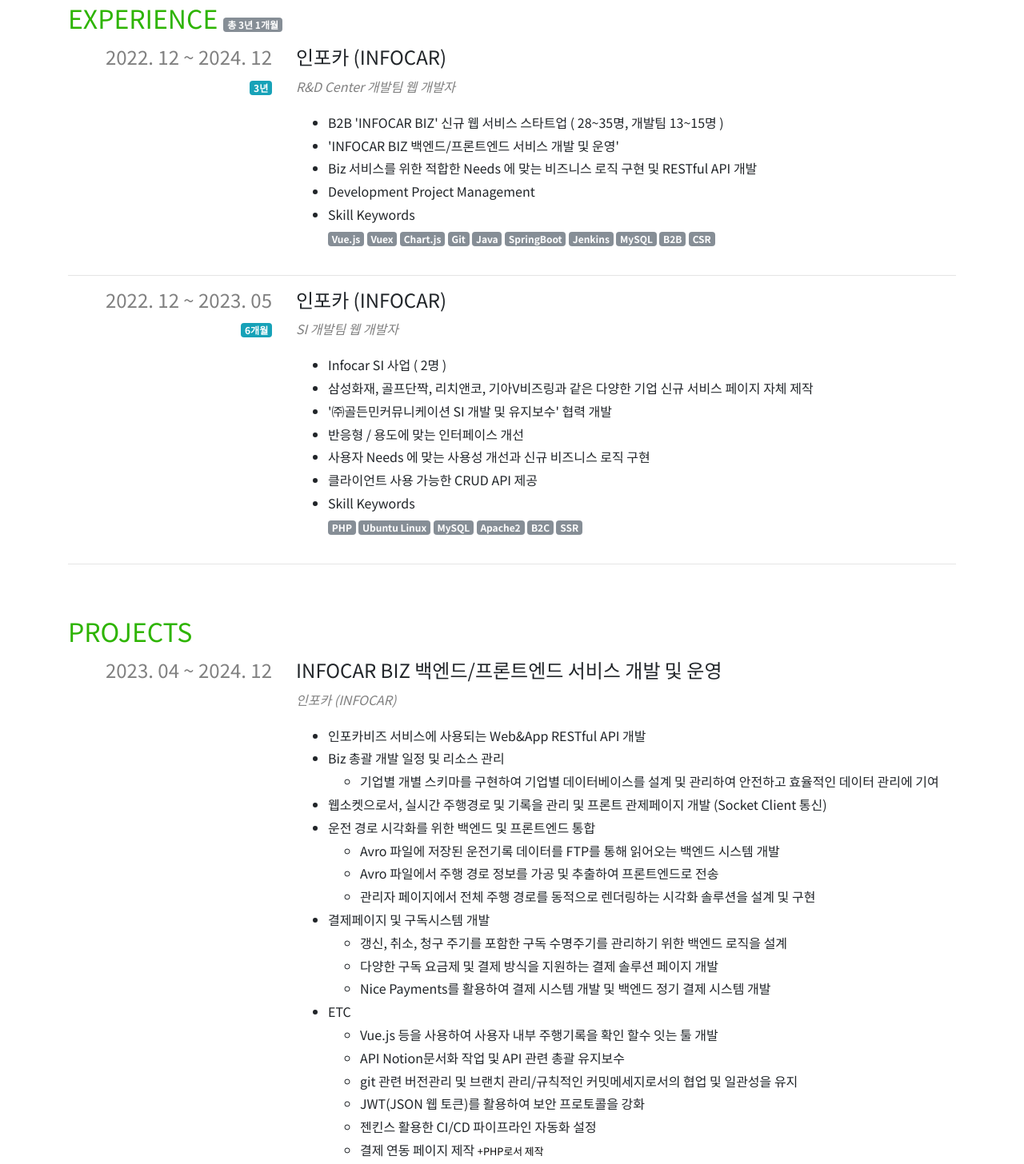
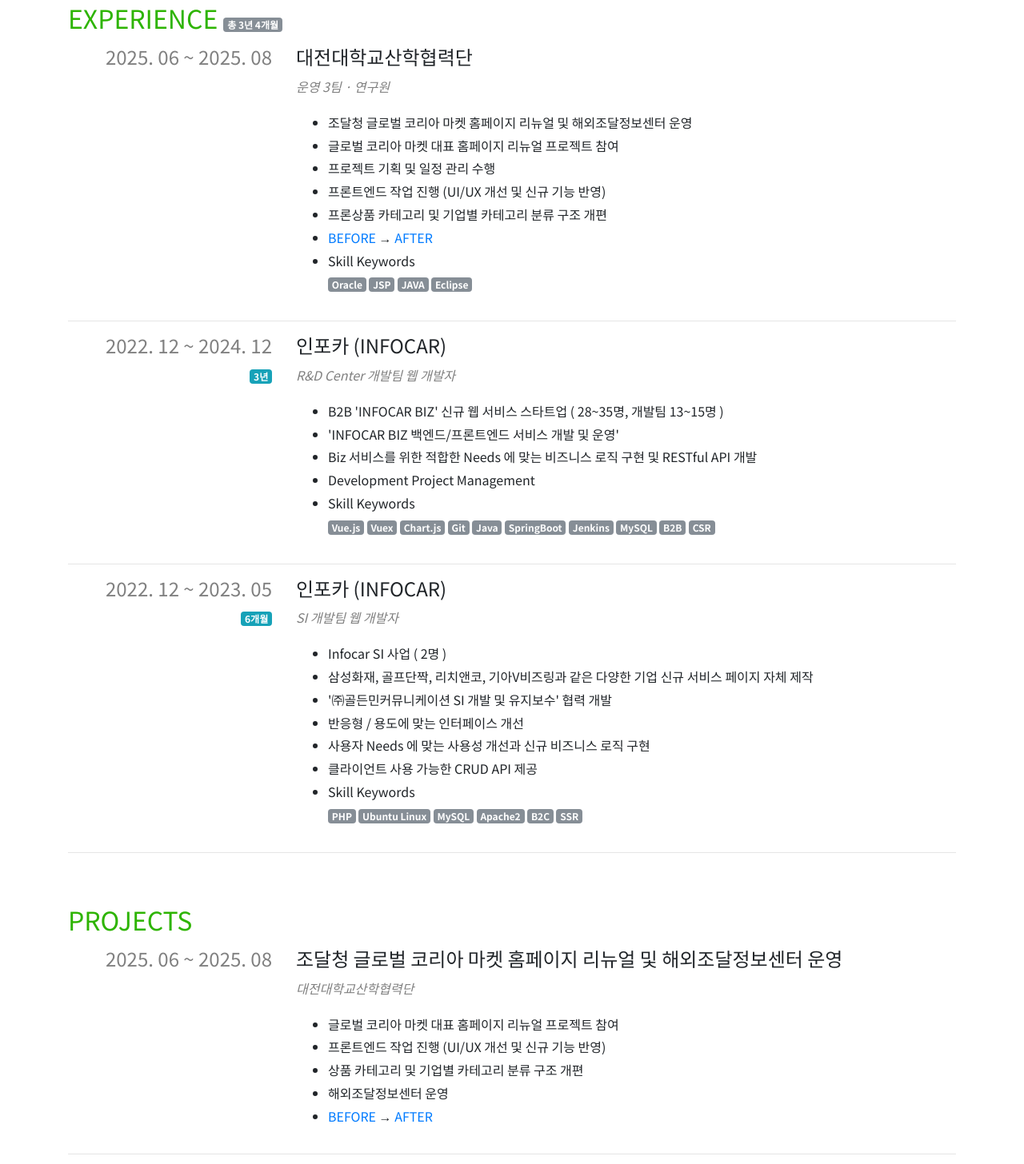
Before and after one commit to pdy1207/dev-resume, a website: page index.html in a window 1280 px wide. Shown: the part 1721-3177 px from the top of the page at 80% size. Drawn offline with nearby package versions, Linux system fonts and the light colour scheme.

Commit message:
docs: Added career history, Added PDF file test

```diff
--- a/index.html
+++ b/index.html
@@ -153,7 +153,7 @@
 
 <p>정직과 신뢰, 겸손을 바탕으로 한 끊임없는 학습과 도전을 통해, 사용자에게 실질적인 가치를 전달하는 서비스를 만들어가고 싶습니다. 귀사의 혁신적인 문화에 기여하며, 함께 성장하고 싶습니다.</p>
 
-          <p class="text-md-right"><small>Latest Resume Updated</small> <span class="badge badge-secondary">2025. 02. 21 </span>
+          <p class="text-md-right"><small>Latest Resume Updated</small> <span class="badge badge-secondary">2025. 09. 12 </span>
           </p>
           <p id="sign"  class="text-md-right me " >Park DoYoung</p>
         </div>
@@ -434,12 +434,45 @@
         <div class="col">
           <div class="row pb-2">
             <div class="col">
-              <h2 class="blue">EXPERIENCE <span style="font-size:50%"><span class="badge badge-secondary">총 3년 1개월</span></span></h2>
+              <h2 class="blue">EXPERIENCE <span style="font-size:50%"><span class="badge badge-secondary">총 3년 4개월</span></span></h2>
             </div>
           </div>
 
           <div class="row">
             <div class="col">
+
+              <div class="row">
+                <div class="col-md-3 col-12 text-md-right">
+                  <div class="row">
+                    <div class="col-md-12 col">
+                      <h4 class="gray">2025. 06 ~ 2025. 08<br /></h4>
+                    </div>
+                    <div class="col-md-12 col-3 text-center text-md-right">
+                        <!-- <span class="badge badge-success">재직 중 </span> -->
+                    </div>
+                  </div>
+                </div>
+                <div class="col-md-9 col-12">
+                  <h4>대전대학교산학협력단</h4>
+                  <i class="gray">운영 3팀 · 연구원</i>
+                  <ul class="pt-3">
+                    <li>조달청 글로벌 코리아 마켓 홈페이지 리뉴얼 및 해외조달정보센터 운영</li>
+                    <li>글로벌 코리아 마켓 대표 홈페이지 리뉴얼 프로젝트 참여</li>
+                    <li>프로젝트 기획 및 일정 관리 수행</li>
+                    <li>프론트엔드 작업 진행 (UI/UX 개선 및 신규 기능 반영)</li>
+                    <li>프론상품 카테고리 및 기업별 카테고리 분류 구조 개편</li>
+                    <li> <a href="/files/main.pdf" download>BEFORE</a> → <a href="/files/main_after.pdf" download>AFTER</a> </li>
+                    <li><strong>Skill Keywords</strong></li>
+                    <div>
+                      <span class="badge badge-secondary">Oracle</span>
+                      <span class="badge badge-secondary">JSP</span>
+                      <span class="badge badge-secondary">JAVA</span>
+                      <span class="badge badge-secondary">Eclipse</span>
+                  </ul>
+                </div>
+              </div>
+
+              <hr />
 
               <div class="row">
                 <div class="col-md-3 col-12 text-md-right">
@@ -479,6 +512,8 @@
               </div>
 
               <hr />
+
+
 
               <div class="row">
                 <div class="col-md-3 col-12 text-md-right">
@@ -533,6 +568,31 @@
           </div>
           <div class="row">
             <div class="col">
+
+              <div class="row">
+                <div class="col-md-3 col-12 text-md-right">
+                  <h4 class="gray">2025. 06 ~ 2025. 08</h4>
+                </div>
+                <div class="col-md-9 col-12">
+                  <h4>
+
+                    조달청 글로벌 코리아 마켓 홈페이지 리뉴얼 및 해외조달정보센터 운영
+
+                  </h4>
+                  <i class="gray">대전대학교산학협력단</i>
+                  <ul class="pt-3">
+
+                      <li><strong>글로벌 코리아 마켓 대표 홈페이지 리뉴얼 프로젝트 참여</strong></li>
+                      <li>프론트엔드 작업 진행 (UI/UX 개선 및 신규 기능 반영)</li>
+                      <li>상품 카테고리 및 기업별 카테고리 분류 구조 개편</li>
+                      <li>해외조달정보센터 운영</li>
+                      <li> <a href="/files/main.pdf" download>BEFORE</a> → <a href="/files/main_after.pdf" download>AFTER</a> </li>
+                  </ul>
+                </div>
+              </div>
+              <hr />
+
+
               <div class="row">
                 <div class="col-md-3 col-12 text-md-right">
                   <h4 class="gray">2023. 04 ~ 2024. 12</h4>
```
Also changed, not shown: README.md, READMEKR.md, 2 other files.
